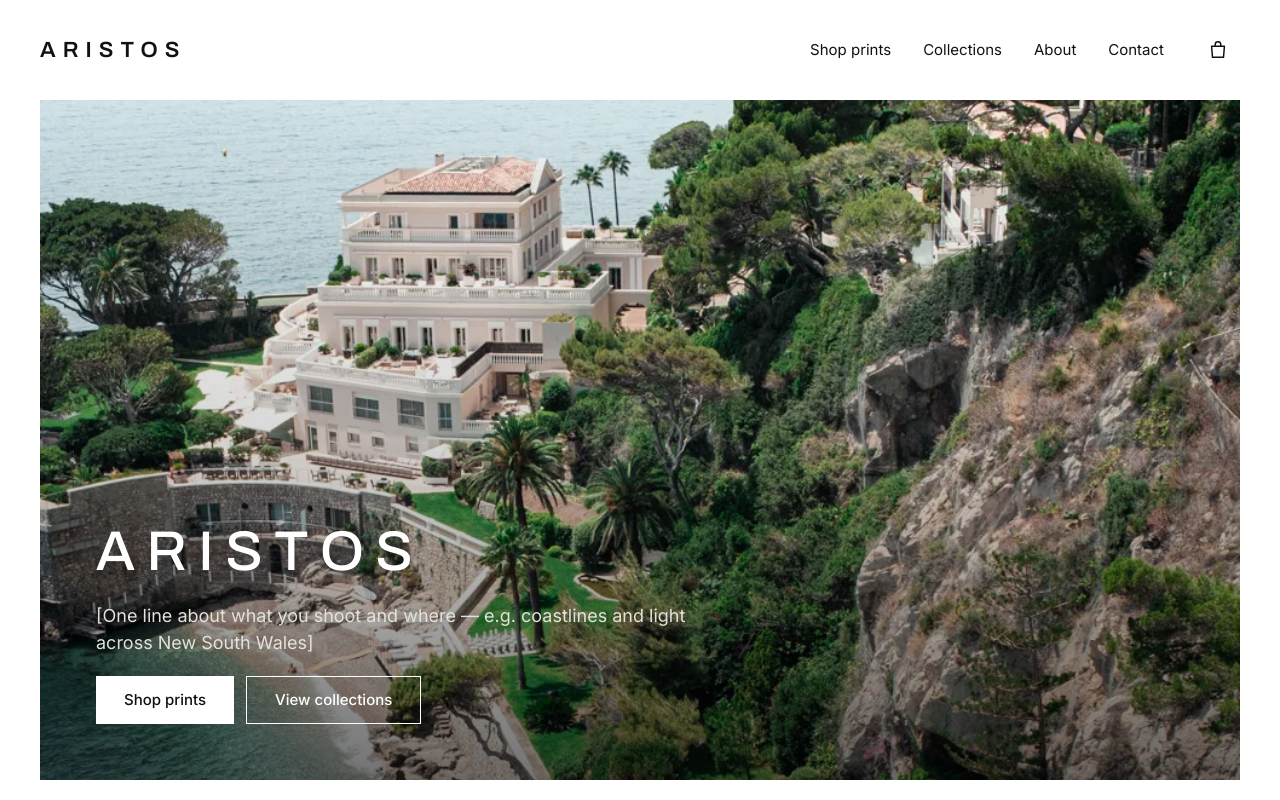
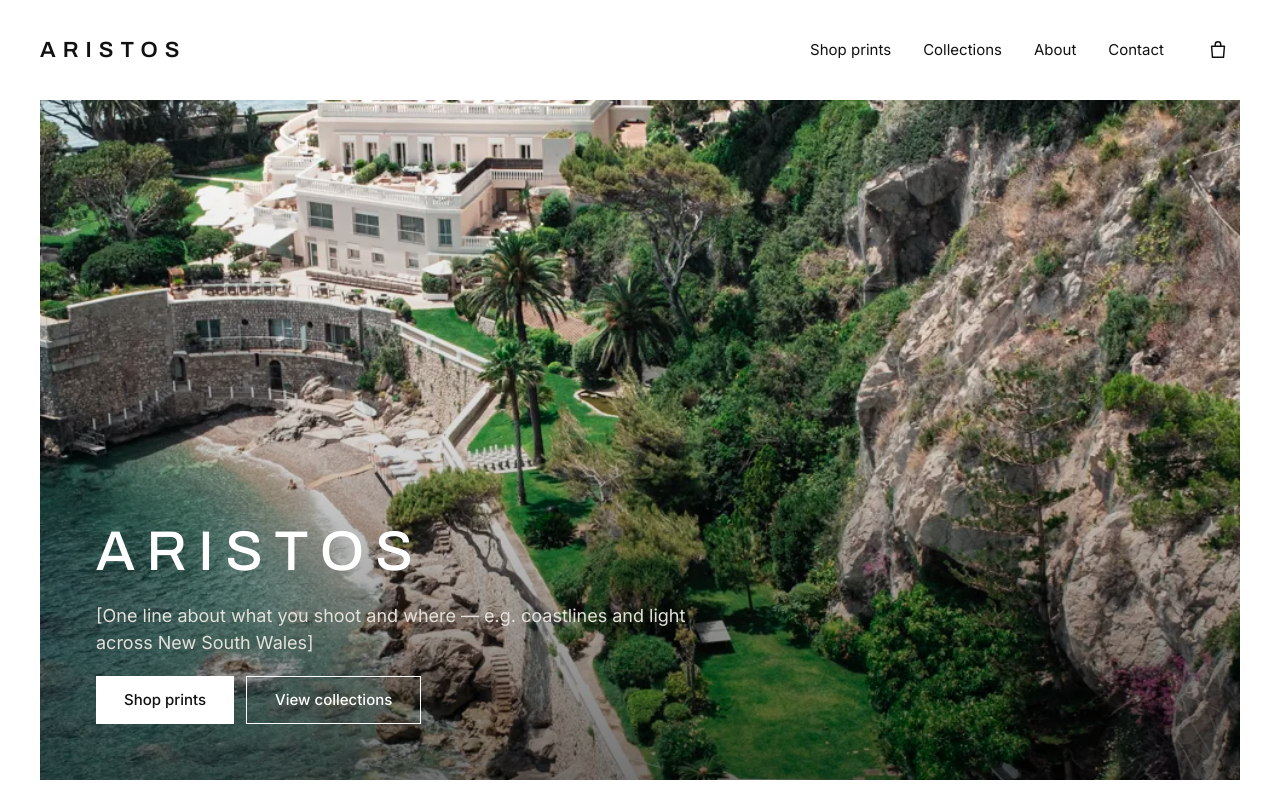
Before and after one commit to bridgettmross-star/Aristos, a Next.js app: page / in a window 1280 px wide. Shown: the top 800 px of the page. Built offline with nearby package versions, Linux system fonts and the light colour scheme.

Commit message:
Move the hero crop down toward the cove
Co-Authored-By: Claude Opus 5.5 <noreply@anthropic.com>
Claude-Session: https://claude.ai/code/session_011Kt14QJRmZJq91WuVRZTSE

```diff
--- a/src/app/page.tsx
+++ b/src/app/page.tsx
@@ -77,7 +77,7 @@ export default function Home() {
             // Serve the original file; re-encoding a small photo softens it further
             unoptimized
             sizes="(min-width: 1360px) 1280px, 100vw"
-            className="-z-10 object-cover object-[center_12%]"
+            className="-z-10 object-cover object-[center_32%]"
           />
           {/* Darkens the bottom of the photo so the white headline stays readable */}
           <div
```
